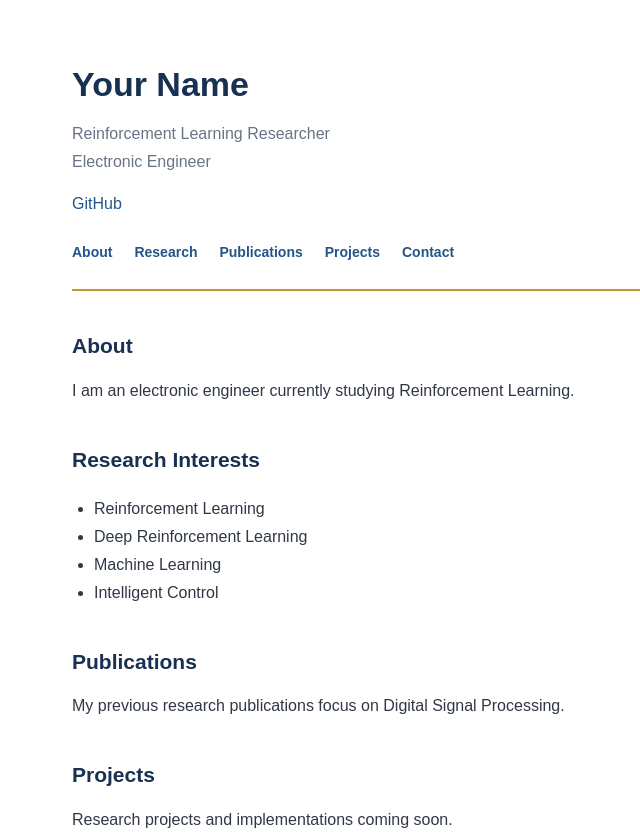
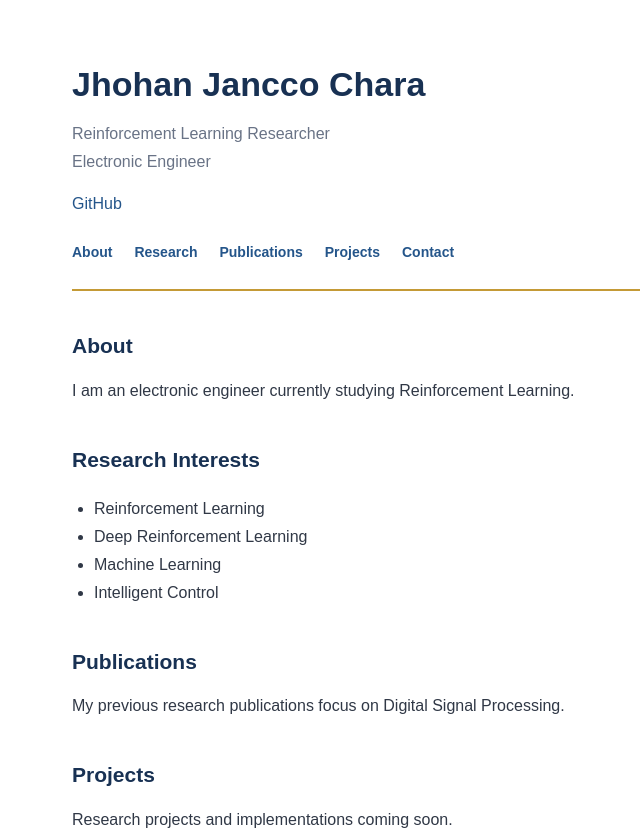
Before and after one commit to JhohanJC/JhohanJC.github.io, a plain HTML site: page index.html in a window 1280 px wide. Shown: the top 837 px of the page, without its empty margins (171-811 px from the left). Drawn offline with Linux system fonts and the light colour scheme.

Commit message:
Update 2

```diff
--- a/index.html
+++ b/index.html
@@ -112,7 +112,7 @@
 <body>
 
 <header>
-    <h1>Your Name</h1>
+    <h1>Jhohan Jancco Chara</h1>
 
     <p class="subtitle">
         Reinforcement Learning Researcher
```
